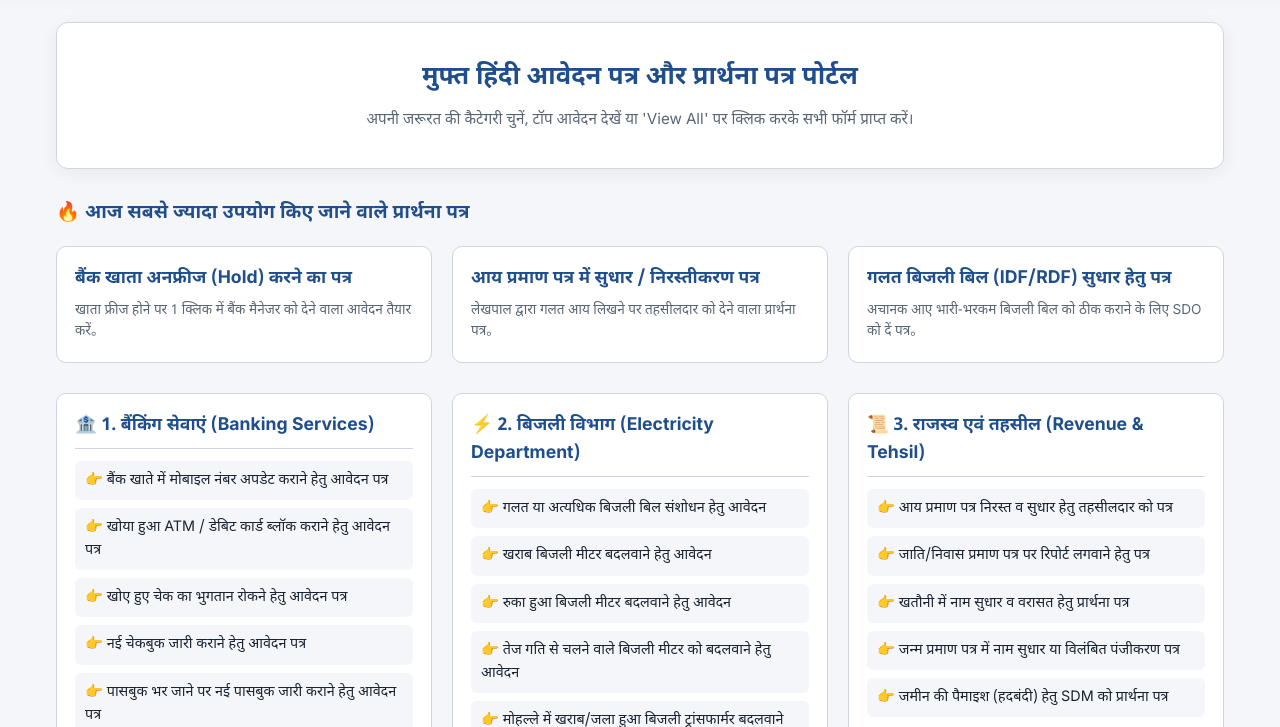
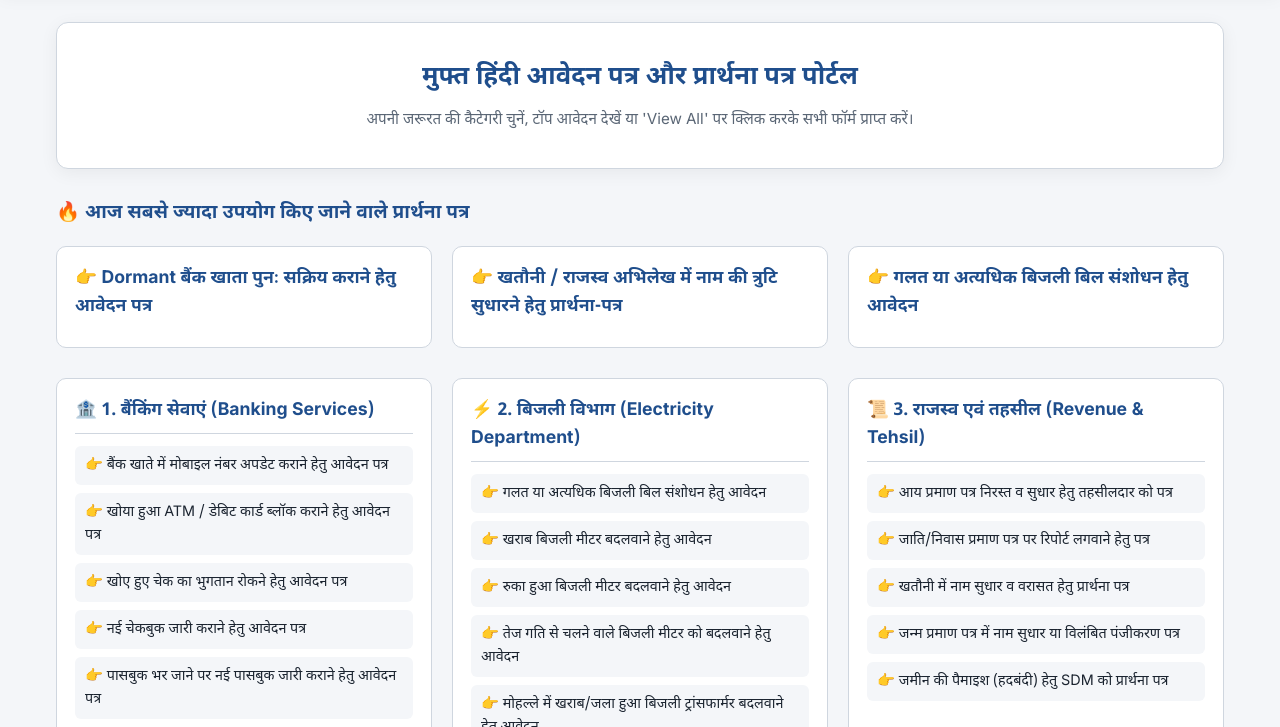
Before and after one commit to applicationhelperin-lgtm/application-helper, a plain HTML site: page index.html in a window 1280 px wide. Shown: the part 73-800 px from the top of the page. Drawn offline with Linux system fonts and the light colour scheme.

Commit message:
Update index.html

```diff
--- a/index.html
+++ b/index.html
@@ -234,24 +234,21 @@ footer{border-top:1px solid var(--line);padding:26px 0;color:var(--muted);font-s
     <h2 class="section-title">🔥 आज सबसे ज्यादा उपयोग किए जाने वाले प्रार्थना पत्र</h2>
     <div class="popular-grid">
 
-      <a href="bank-account-unfreeze-application.html" class="pop-card">
+      <a href="bank-reactivate-dormant-account.html" class="pop-card">
         <div>
-          <h3>बैंक खाता अनफ्रीज (Hold) करने का पत्र</h3>
-          <p>खाता फ्रीज होने पर 1 क्लिक में बैंक मैनेजर को देने वाला आवेदन तैयार करें。</p>
+          <h3>👉 Dormant बैंक खाता पुनः सक्रिय कराने हेतु आवेदन पत्र</h3>
         </div>
       </a>
 
-      <a href="up-income-certificate-correction.html" class="pop-card">
+      <a href="tehsils-khatauni-name-correction.html" class="pop-card">
         <div>
-          <h3>आय प्रमाण पत्र में सुधार / निरस्तीकरण पत्र</h3>
-          <p>लेखपाल द्वारा गलत आय लिखने पर तहसीलदार को देने वाला प्रार्थना पत्र。</p>
+          <h3>👉 खतौनी / राजस्व अभिलेख में नाम की त्रुटि सुधारने हेतु प्रार्थना-पत्र</h3>
         </div>
       </a>
 
-      <a href="uppcl-bijli-bill-correction.html" class="pop-card">
+      <a href="uppcl-bill-correction-application.html" class="pop-card">
         <div>
-          <h3>गलत बिजली बिल (IDF/RDF) सुधार हेतु पत्र</h3>
-          <p>अचानक आए भारी-भरकम बिजली बिल को ठीक कराने के लिए SDO को दें पत्र。</p>
+          <h3>👉 गलत या अत्यधिक बिजली बिल संशोधन हेतु आवेदन</h3>
         </div>
       </a>
 
```
